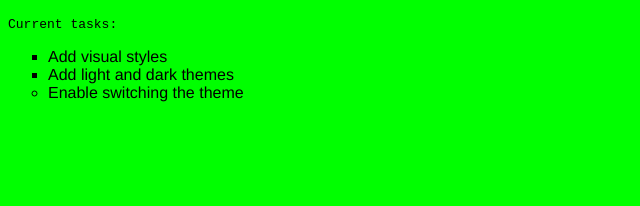
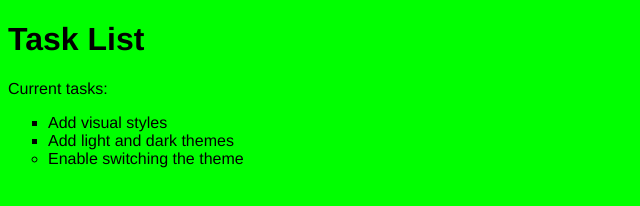
Before and after one commit to dcarde24/Microsoft_project, a plain HTML site: page simple-website/index.html in a window 1280 px wide. Shown: the whole page, without its empty margins (0-640 px from the left). Drawn offline with Linux system fonts and the light colour scheme.

Commit message:
added further cs styling to begin prep for javascript and enabling switching between light and dark themes

```diff
--- a/simple-website/index.html
+++ b/simple-website/index.html
@@ -8,7 +8,7 @@
     <link rel="stylesheet" href="main.css">
 </head>
 <body class="light-theme">
-    <h1></h1>
+    <h1>Task List</h1>
     <p id="msg">Current tasks:</p>
     <ul>
         <li class="list">Add visual styles</li>
@@ -17,3 +17,7 @@
     </ul>
 </body>
 </html>
+
+<!--Notes for CSS tags-->
+<!--* is the selector that defines css to all page elements-->
+<!--:root is the selector that defines css to global elements-->
--- a/simple-website/main.css
+++ b/simple-website/main.css
@@ -1,5 +1,16 @@
+:root {
+    --green: #00FF00;
+    --white: #ffffff;
+    --black: #000000;
+}
+
+* {
+    color: var(--fontColor);
+    font-family: helvetica;
+}
+
 body {
-    font-family: monospace;
+    background: var(--bg);
 }
 
 ul {
@@ -14,11 +25,12 @@ li {
     list-style: square;
 }
 
-#msg {
-    font-family: monospace;
+.light-theme {
+    --bg: var(--green);
+    --fontColor: var(--black);
 }
 
-.light-theme {
-    color: #000000;
-    background: #00FF00;
+.dark-theme {
+    --bg: var(--black);
+    --fontColor: var(--green);
 }
```
